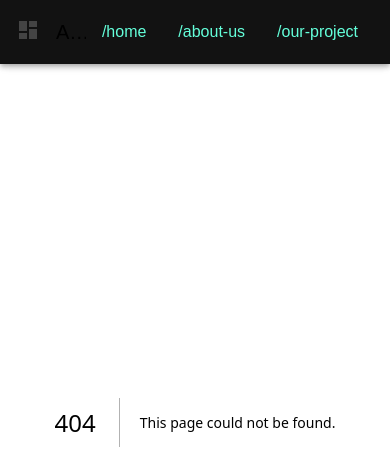
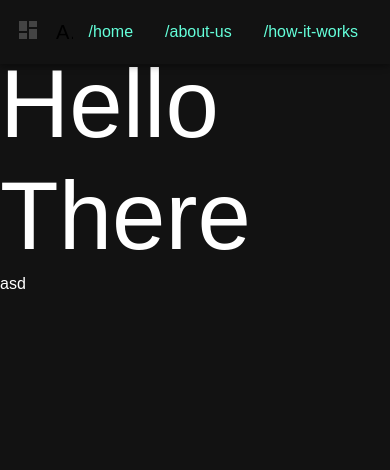
Before and after one commit to debe7408/astro-amigos, a Next.js app in the folder frontend/amigos-frontend/: page /how-it-works in a window 390 px wide. Before the commit this address had no page. Shown: the top 470 px of the page. Built offline with nearby package versions, Linux system fonts and the light colour scheme; a web font is replaced by a local one.

Commit message:
fix stylings

```diff
--- a/frontend/amigos-frontend/src/app/globals.css
+++ /dev/null
@@ -1,107 +0,0 @@
-:root {
-  --max-width: 1100px;
-  --border-radius: 12px;
-  --font-mono: ui-monospace, Menlo, Monaco, 'Cascadia Mono', 'Segoe UI Mono',
-    'Roboto Mono', 'Oxygen Mono', 'Ubuntu Monospace', 'Source Code Pro',
-    'Fira Mono', 'Droid Sans Mono', 'Courier New', monospace;
-
-  --foreground-rgb: 0, 0, 0;
-  --background-start-rgb: 214, 219, 220;
-  --background-end-rgb: 255, 255, 255;
-
-  --primary-glow: conic-gradient(
-    from 180deg at 50% 50%,
-    #16abff33 0deg,
-    #0885ff33 55deg,
-    #54d6ff33 120deg,
-    #0071ff33 160deg,
-    transparent 360deg
-  );
-  --secondary-glow: radial-gradient(
-    rgba(255, 255, 255, 1),
-    rgba(255, 255, 255, 0)
-  );
-
-  --tile-start-rgb: 239, 245, 249;
-  --tile-end-rgb: 228, 232, 233;
-  --tile-border: conic-gradient(
-    #00000080,
-    #00000040,
-    #00000030,
-    #00000020,
-    #00000010,
-    #00000010,
-    #00000080
-  );
-
-  --callout-rgb: 238, 240, 241;
-  --callout-border-rgb: 172, 175, 176;
-  --card-rgb: 180, 185, 188;
-  --card-border-rgb: 131, 134, 135;
-}
-
-@media (prefers-color-scheme: dark) {
-  :root {
-    --foreground-rgb: 255, 255, 255;
-    --background-start-rgb: 0, 0, 0;
-    --background-end-rgb: 0, 0, 0;
-
-    --primary-glow: radial-gradient(rgba(1, 65, 255, 0.4), rgba(1, 65, 255, 0));
-    --secondary-glow: linear-gradient(
-      to bottom right,
-      rgba(1, 65, 255, 0),
-      rgba(1, 65, 255, 0),
-      rgba(1, 65, 255, 0.3)
-    );
-
-    --tile-start-rgb: 2, 13, 46;
-    --tile-end-rgb: 2, 5, 19;
-    --tile-border: conic-gradient(
-      #ffffff80,
-      #ffffff40,
-      #ffffff30,
-      #ffffff20,
-      #ffffff10,
-      #ffffff10,
-      #ffffff80
-    );
-
-    --callout-rgb: 20, 20, 20;
-    --callout-border-rgb: 108, 108, 108;
-    --card-rgb: 100, 100, 100;
-    --card-border-rgb: 200, 200, 200;
-  }
-}
-
-* {
-  box-sizing: border-box;
-  padding: 0;
-  margin: 0;
-}
-
-html,
-body {
-  max-width: 100vw;
-  overflow-x: hidden;
-}
-
-body {
-  color: rgb(var(--foreground-rgb));
-  background: linear-gradient(
-      to bottom,
-      transparent,
-      rgb(var(--background-end-rgb))
-    )
-    rgb(var(--background-start-rgb));
-}
-
-a {
-  color: inherit;
-  text-decoration: none;
-}
-
-@media (prefers-color-scheme: dark) {
-  html {
-    color-scheme: dark;
-  }
-}
--- /dev/null
+++ b/frontend/amigos-frontend/src/app/how-it-works/page.tsx
@@ -0,0 +1,19 @@
+import { Grid, Typography } from "@mui/material";
+
+interface Props {}
+
+const HowItWorks: React.FC<Props> = () => {
+  return (
+    <Grid container>
+      <Grid item xs={12}>
+        <Typography variant="h1" component="h2">
+          Hello There
+        </Typography>
+        asd
+      </Grid>
+      <Grid item xs={12}></Grid>
+    </Grid>
+  );
+};
+
+export default HowItWorks;
--- a/frontend/amigos-frontend/src/app/layout.tsx
+++ b/frontend/amigos-frontend/src/app/layout.tsx
@@ -30,7 +30,7 @@ const DRAWER_WIDTH = 240;
 const LINKS = [
   { text: "/home", href: "/" },
   { text: "/about-us", href: "/starred" },
-  { text: "/our-project", href: "/tasks" },
+  { text: "/how-it-works", href: "/how-it-works" },
 ];
 
 const PLACEHOLDER_LINKS = [
@@ -48,7 +48,7 @@ export default function RootLayout({
     <html lang="en">
       <body>
         <ThemeRegistry>
-          <AppBar position="fixed" sx={{ zIndex: 2000 }}>
+          <AppBar position="fixed" sx={{ zIndex: 2000 }} component="nav">
             <Toolbar sx={{ backgroundColor: "background.paper" }}>
               <DashboardIcon
                 sx={{ color: "#444", mr: 2, transform: "translateY(-2px)" }}
@@ -78,13 +78,10 @@ export default function RootLayout({
           </AppBar>
           <Box
             component="main"
-            // sx={{
-            //   flexGrow: 1,
-
-            //   ml: `${DRAWER_WIDTH}px`,
-            //   mt: ["48px", "56px", "64px"],
-            //   p: 3,
-            // }}
+            sx={{
+              flexGrow: 1,
+              mt: ["48px", "56px", "64px"],
+            }}
           >
             {children}
           </Box>
--- a/frontend/amigos-frontend/src/app/page.tsx
+++ b/frontend/amigos-frontend/src/app/page.tsx
@@ -26,7 +26,6 @@ export default function HomePage() {
                 objectFit: "cover",
                 width: "100vw",
                 height: "100vh",
-                // position: "fixed",
                 top: 0,
                 left: 0,
                 zIndex: -1,
```
Also changed, not shown: frontend/amigos-frontend/src/app/page.module.css (deleted, +0 -229 lines), frontend/amigos-frontend/src/components/ThemeRegistry/theme.ts (+0 -7 lines).
